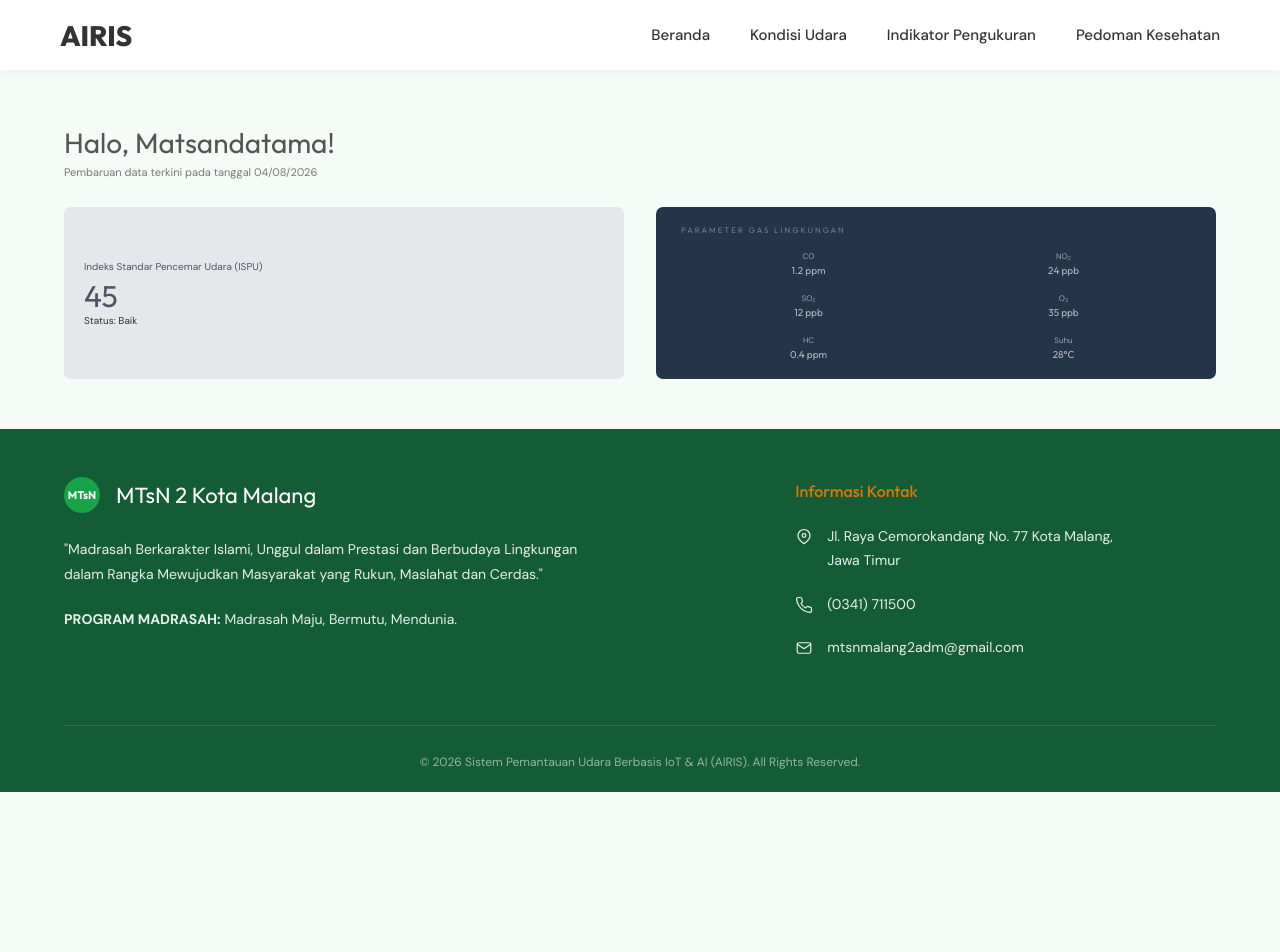
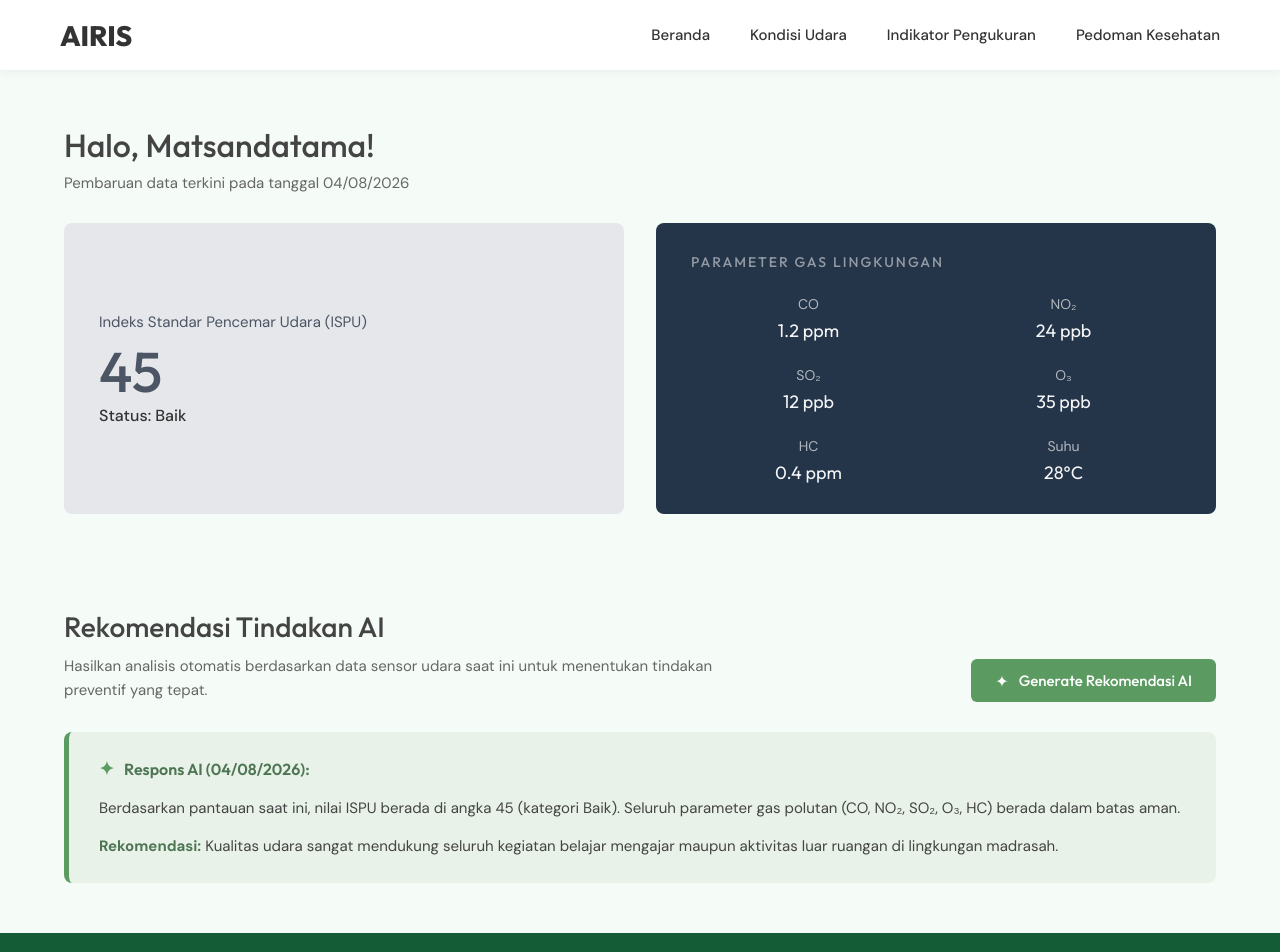
Before and after one commit to nurshineds/airis-web, a React app in the folder frontend/: page /KondisiUdara in a window 1280 px wide. Shown: the top 952 px of the page. Before the commit the page ends 800 px from the top, so only its background shows below. Built offline with nearby package versions, Linux system fonts and the light colour scheme; the HTML template or start-up script is replaced by a standard one.

Commit message:
Remove AIRecommendation component and styles; add AIActionRecommendation component with styles to enhance AI recommendations feature

```diff
--- /dev/null
+++ b/frontend/src/components/AIActionRecommendation/AIActionRecommendation.css
@@ -0,0 +1,109 @@
+.ai-action-recommendation {
+    padding: 45px 0 50px;
+    background: var(--background);
+}
+
+.ai-action-header {
+    display: flex;
+    justify-content: space-between;
+    align-items: flex-end;
+    gap: 30px;
+    margin-bottom: 30px;
+}
+
+.ai-action-header h2 {
+    margin: 0 0 10px;
+    font-family: "Outfit", sans-serif;
+    font-size: 28px; /* Scaled up from 22px */
+    font-weight: 500;
+    color: #444;
+}
+
+.ai-action-header p {
+    max-width: 650px;
+    margin: 0;
+    font-size: 15px; /* Scaled up from 10px */
+    line-height: 1.6;
+    color: #666;
+}
+
+.generate-ai-button {
+    flex-shrink: 0;
+    display: flex;
+    align-items: center;
+    gap: 10px;
+    padding: 12px 24px; /* Scaled up for better clickability */
+    border: none;
+    border-radius: 6px;
+    background: #5b9b61;
+    color: white;
+    font-family: "Outfit", sans-serif;
+    font-size: 15px; /* Scaled up from 9px */
+    font-weight: 500;
+    cursor: pointer;
+    transition: background-color 0.2s ease;
+}
+
+.ai-button-icon {
+    font-size: 16px;
+    line-height: 1;
+}
+
+.generate-ai-button:hover {
+    background-color: #4f8754;
+}
+
+.ai-response-card {
+    padding: 25px 30px;
+    border-left: 5px solid #5b9b61;
+    border-radius: 8px;
+    background: #e8f2e8;
+}
+
+.ai-response-header {
+    display: flex;
+    align-items: center;
+    gap: 10px;
+    margin-bottom: 16px;
+    font-family: "Outfit", sans-serif;
+    font-size: 16px; /* Scaled up from 10px */
+    font-weight: 600;
+    color: #4f7654;
+}
+
+.ai-response-icon {
+    display: flex;
+    align-items: center;
+    justify-content: center;
+    font-size: 18px; /* Scaled up from 12px */
+    color: #5b9b61;
+}
+
+.ai-response-card p {
+    max-width: 100%;
+    margin: 0 0 14px;
+    font-size: 15px; /* Scaled up from 10px */
+    line-height: 1.6;
+    color: #444;
+}
+
+.ai-response-card p:last-child {
+    margin-bottom: 0;
+}
+
+.ai-recommendation-text strong {
+    font-weight: 600;
+    color: #4f7654;
+}
+
+@media (max-width: 768px) {
+    .ai-action-header {
+        flex-direction: column;
+        align-items: flex-start;
+        gap: 20px;
+    }
+
+    .generate-ai-button {
+        width: fit-content;
+    }
+}
--- /dev/null
+++ b/frontend/src/components/AIActionRecommendation/AIActionRecommendation.jsx
@@ -0,0 +1,48 @@
+import "./AIActionRecommendation.css";
+
+export default function AIActionRecommendation() {
+    return (
+        <section className="ai-action-recommendation">
+            <div className="container">
+
+                <div className="ai-action-header">
+                    <div>
+                        <h2>Rekomendasi Tindakan AI</h2>
+                        <p>
+                            Hasilkan analisis otomatis berdasarkan data sensor udara
+                            saat ini untuk menentukan tindakan preventif yang tepat.
+                        </p>
+                    </div>
+
+                    <button className="generate-ai-button">
+                        <span className="ai-button-icon">✦</span>
+                        Generate Rekomendasi AI
+                    </button>
+                </div>
+
+                <div className="ai-response-card">
+                    <div className="ai-response-header">
+                        <span className="ai-response-icon">✦</span>
+
+                        <span>
+                            Respons AI (04/08/2026):
+                        </span>
+                    </div>
+
+                    <p>
+                        Berdasarkan pantauan saat ini, nilai ISPU berada di angka 45
+                        (kategori Baik). Seluruh parameter gas polutan (CO, NO₂, SO₂,
+                        O₃, HC) berada dalam batas aman.
+                    </p>
+
+                    <p className="ai-recommendation-text">
+                        <strong>Rekomendasi:</strong> Kualitas udara sangat mendukung
+                        seluruh kegiatan belajar mengajar maupun aktivitas luar
+                        ruangan di lingkungan madrasah.
+                    </p>
+                </div>
+
+            </div>
+        </section>
+    );
+}
--- a/frontend/src/components/CurrentAirCondition/CurrentAirCondition.css
+++ b/frontend/src/components/CurrentAirCondition/CurrentAirCondition.css
@@ -8,24 +8,21 @@
 ========================= */
 
 .air-condition-header {
-    margin-bottom: 28px;
+    margin-bottom: 30px;
 }
 
 .air-condition-header h1 {
-    margin: 0 0 5px;
-
+    margin: 0 0 8px;
     font-family: "Outfit", sans-serif;
-    font-size: 28px;
-    font-weight: 400;
-
-    color: #555;
+    font-size: 32px; /* Scaled up from 28px */
+    font-weight: 500;
+    color: #444;
 }
 
 .air-condition-header p {
     margin: 0;
-
-    font-size: 11px;
-    color: #777;
+    font-size: 15px; /* Scaled up from 11px */
+    color: #666;
 }
 
 /* =========================
@@ -44,41 +41,33 @@
 ========================= */
 
 .ispu-card {
-    min-height: 145px;
-
-    padding: 18px 20px;
-
+    padding: 30px 35px; /* Replaced fixed min-height with flexible padding */
     background: #e5e7eb;
-    border-radius: 7px;
-
+    border-radius: 8px;
     display: flex;
     flex-direction: column;
     justify-content: center;
 }
 
 .ispu-label {
-    margin: 0 0 8px;
-
-    font-size: 10px;
+    margin: 0 0 12px;
+    font-size: 15px; /* Scaled up from 10px */
     color: #4b5563;
 }
 
 .ispu-value {
-    margin-bottom: 3px;
-
+    margin-bottom: 5px;
     font-family: "Outfit", sans-serif;
-    font-size: 30px;
-    font-weight: 400;
-
+    font-size: 56px; /* Scaled up significantly for dashboard impact */
+    font-weight: 500;
     line-height: 1;
-
     color: #4b5563;
 }
 
 .ispu-status {
     margin: 0;
-
-    font-size: 10px;
+    font-size: 16px; /* Scaled up from 10px */
+    font-weight: 500;
     color: #333;
 }
 
@@ -87,53 +76,48 @@
 ========================= */
 
 .gas-card {
-    min-height: 145px;
-
-    padding: 18px 25px;
-
+    padding: 30px 35px;
     background: #243449;
-    border-radius: 7px;
-
+    border-radius: 8px;
     color: white;
+    display: flex;
+    flex-direction: column;
+    justify-content: center;
 }
 
 .gas-card-title {
-    margin: 0 0 16px;
-
+    margin: 0 0 24px;
     font-family: "Outfit", sans-serif;
-    font-size: 8px;
-    font-weight: 400;
-
+    font-size: 14px; /* Scaled up from 8px */
+    font-weight: 500;
     letter-spacing: 2px;
-
-    color: rgba(255, 255, 255, 0.35);
+    color: rgba(255, 255, 255, 0.5); /* Slightly increased opacity for readability */
 }
 
 .gas-grid {
     display: grid;
     grid-template-columns: repeat(2, 1fr);
-    row-gap: 16px;
+    row-gap: 24px; /* Increased gap for larger text */
+    column-gap: 20px;
 }
 
 .gas-item {
     display: flex;
     flex-direction: column;
     align-items: center;
-
-    gap: 3px;
+    gap: 6px;
 }
 
 .gas-item span {
-    font-size: 8px;
-    color: rgba(255, 255, 255, 0.55);
+    font-size: 14px; /* Scaled up from 8px */
+    color: rgba(255, 255, 255, 0.65);
 }
 
 .gas-item strong {
     font-family: "Outfit", sans-serif;
-    font-size: 10px;
+    font-size: 18px; /* Scaled up from 10px */
     font-weight: 400;
-
-    color: rgba(255, 255, 255, 0.65);
+    color: rgba(255, 255, 255, 0.95);
 }
 
 /* =========================
@@ -141,7 +125,6 @@
 ========================= */
 
 @media (max-width: 768px) {
-
     .current-air-condition {
         padding: 40px 0;
     }
@@ -152,6 +135,10 @@
     }
 
     .air-condition-header h1 {
-        font-size: 25px;
+        font-size: 28px;
+    }
+
+    .ispu-value {
+        font-size: 48px;
     }
 }
--- a/frontend/src/pages/KondisiUdara/KondisiUdara.jsx
+++ b/frontend/src/pages/KondisiUdara/KondisiUdara.jsx
@@ -1,5 +1,6 @@
 import Navbar from "../../components/Navbar/Navbar";
 import CurrentAirCondition from "../../components/CurrentAirCondition/CurrentAirCondition";
+import AIActionRecommendation from "../../components/AIActionRecommendation/AIActionRecommendation";
 import Footer from "../../components/Footer/Footer";
 
 export default function KondisiUdara() {
@@ -9,6 +10,8 @@ export default function KondisiUdara() {
 
             <CurrentAirCondition />
 
+            <AIActionRecommendation />
+
             <Footer />
         </>
     );
```
Also changed, not shown: frontend/src/components/CurrentAirCondition/AIRecommendation.css (deleted), frontend/src/components/CurrentAirCondition/AIRecommendation.jsx (deleted), frontend/src/components/CurrentAirCondition/MonitoringHistory.css (deleted), frontend/src/components/CurrentAirCondition/MonitoringHistory.jsx (deleted).
